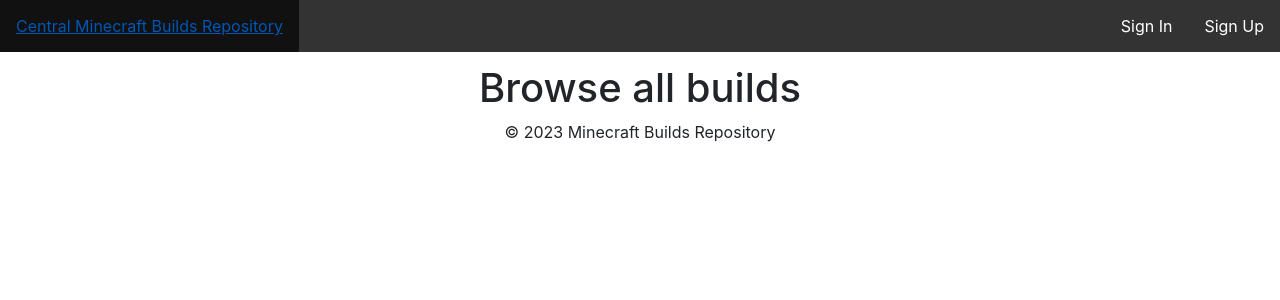
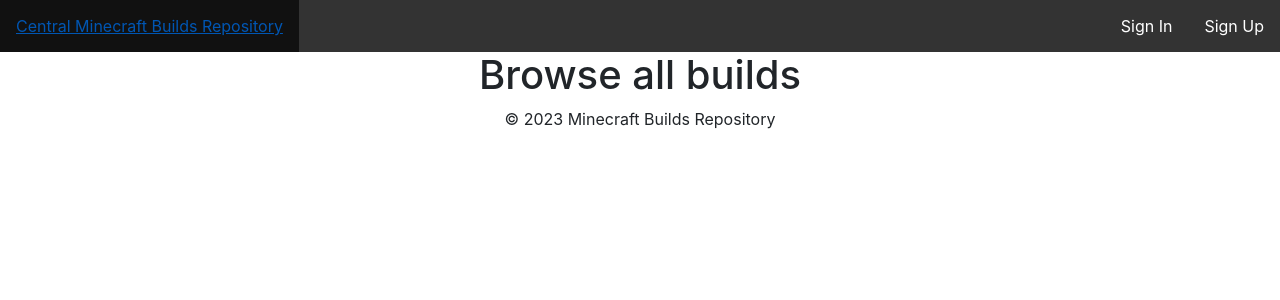
Before and after one commit to kepper104/Yandex-Web-Project, a Flask app: page / in a window 1280 px wide. Shown: the top 300 px of the page. Run offline with Flask 3, Linux system fonts and the light colour scheme; data that the repository does not hold is empty; some libraries are stand-ins or nearby versions.

Commit message:
Update index.html

```diff
--- a/templates/index.html
+++ b/templates/index.html
@@ -1,6 +1,6 @@
 {% extends "base.html" %} {% block content %}
 <main>
-    <h1 style="text-align: center; margin-top: 5%">Browse all builds</h1>
+    <h1 style="text-align: center; margin-top: 4%">Browse all builds</h1>
 
     <div class="tiles">
         {% for tile in posts['posts'] %}
```
